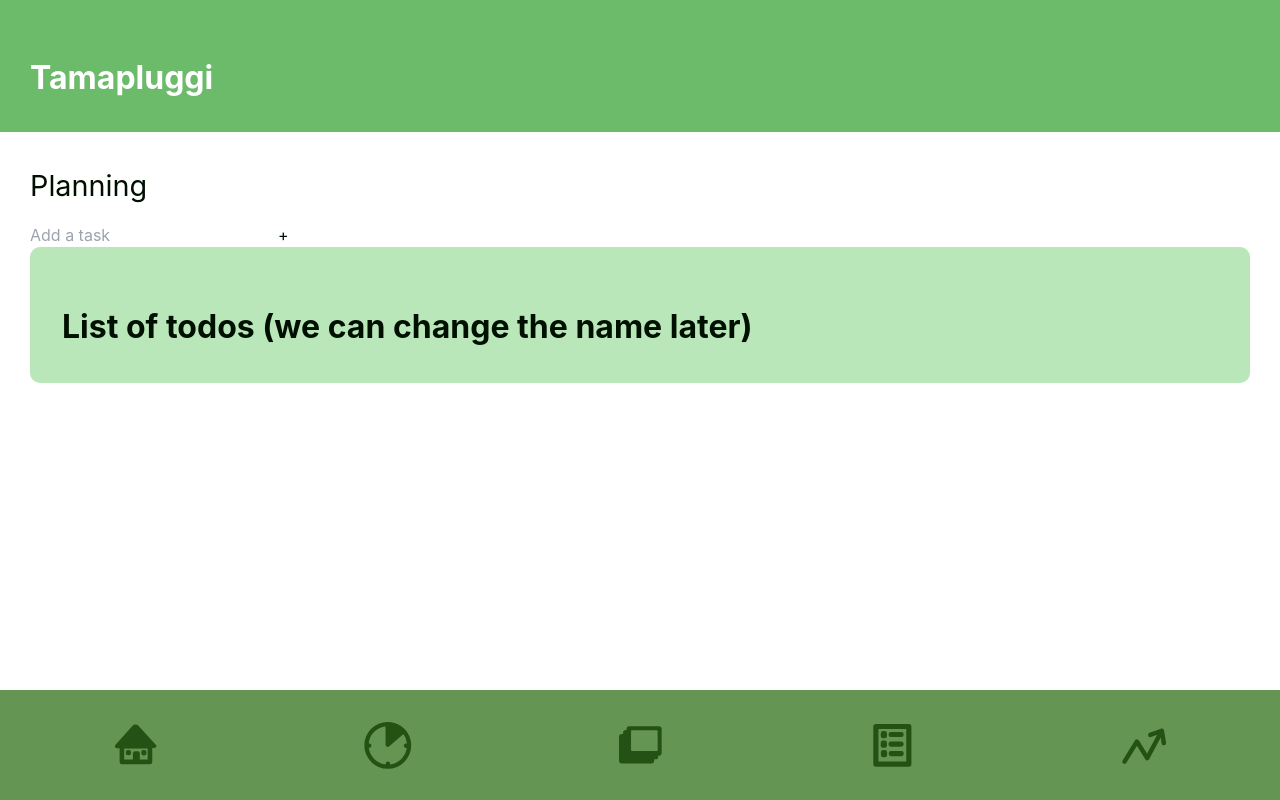
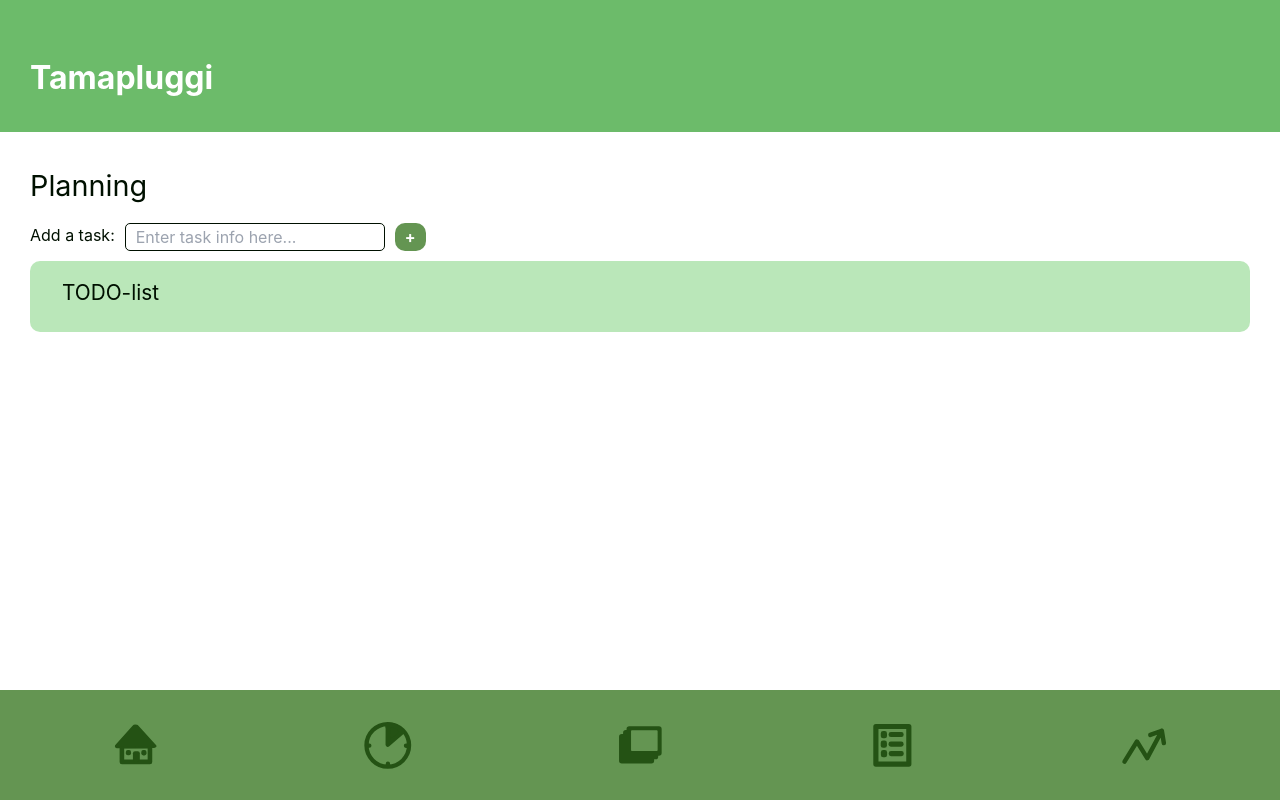
Before and after one commit to RakinAli/Tamapluggi, a React (Create React App) app: page /planning in a window 1280 px wide. Built offline with nearby package versions, Linux system fonts and the light colour scheme.

Commit message:
More style for planning

```diff
--- a/src/components/planning.js
+++ b/src/components/planning.js
@@ -21,27 +21,39 @@ function Planning() {
 	}
 
 	const inputStyle = {
-
+		border: "solid 1px",
+		borderRadius: "5px",
+		paddingLeft: "10px",
+		marginLeft: "10px",
+		marginBottom: "10px"
 	};
 
  	const buttonStyle = {
-		backgroundColor: "#649552"
+		backgroundColor: "#649552",
+		borderRadius: "10px",
+		marginLeft: "10px",
+		marginBottom: "10px",
+		padding: "2px 10px",
+		color: "#FFFFFF",
+		fontWeight: "bold"
 	};
 
 	return (
 		<main>
 			<h2>Planning</h2>
 			<div className="nextTo">
+				<p>Add a task:</p>
 				<input
-					placeholder="Add a task"
+					placeholder="Enter task info here..."
 					value={input}
 					onChange={(e) => setInput(e.target.value)}
+					style = {inputStyle}
 				/>
-				<button onClick={handleAdd}>+</button>
+				<button onClick={handleAdd} style = {buttonStyle}>+</button>
 			</div>
 
 			<section>
-				<h1>List of todos (we can change the name later)</h1>
+				<h3>TODO-list</h3>
 				{task.map((item, index) => {
 					return (
 						<div>
--- a/src/index.css
+++ b/src/index.css
@@ -7,7 +7,6 @@
 	display: flex;
 	justify-content: space-around;
 	align-items: center;
-	/*min-height: 10vh;*/
 	background-color: #649552;
 	color: #ffffff;
 	padding: 30px 10px;
@@ -16,14 +15,6 @@
 	overflow: hidden;
 	width: 100%;
 }
-
-/*Länkarna till Navigation bar
-.nav-link{
-  width: 50%;
-  display: flex;
-  justify-content: space-around;
-  align-items: center;
-}*/
 
 nav a:hover {
 	color: #000000;
@@ -50,7 +41,7 @@ main {
 }
 
 section {
-	padding: 2rem;
+	padding: 1rem 2rem;
 	border-radius: 10px;
 	background-color: #bae7b9;
 	border-style: solid;
@@ -69,7 +60,7 @@ h2 {
 }
 
 h3 {
-	font-size: 1.5rem;
+	font-size: 1.3rem;
 	margin-bottom: 0.5rem;
 }
 
```
